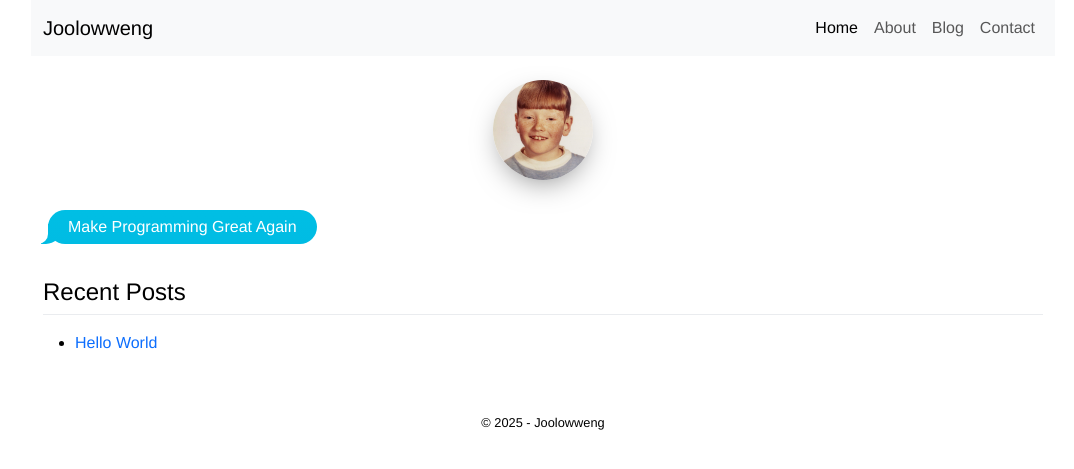
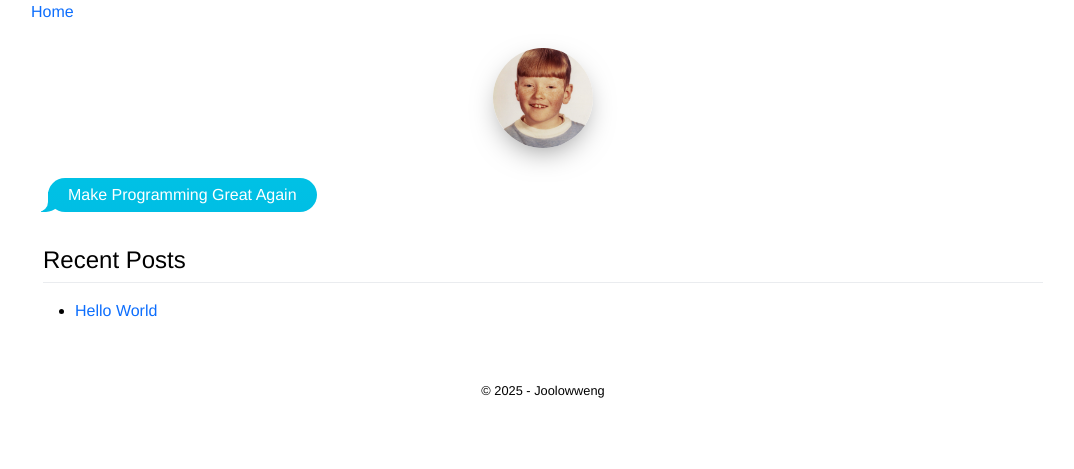
Before and after one commit to joolowweng/joolwweng.github.io, a Jekyll site: the page built from index.md, in a window 1280 px wide. Shown: the top 469 px of the page, without its empty margins (97-1171 px from the left). Built offline with Jekyll 4.4.1, drawn with Linux system fonts in a browser that asks for light colours.

Commit message:
Update default.html

```diff
--- a/_layouts/default.html
+++ b/_layouts/default.html
@@ -1,6 +1,6 @@
 <!DOCTYPE html>
 <html lang="en">
-  <head>
+  <header>
     <meta charset="utf-8" />
     <meta name="viewport" content="width=device-width, initial-scale=1" />
     <!-- Basic favicon -->
@@ -10,65 +10,47 @@
       href="https://cdn.jsdelivr.net/npm/bootstrap@5.3.0/dist/css/bootstrap.min.css"
       rel="stylesheet"
     />
-    <!-- Modern favicon options -->
     <title>
       {% if page.url == '/' %}{{ site.title | escape }}{% elsif page.title %}{{
       page.title | escape }} - {{ site.title | escape }}{% else %}{{ site.title
       | escape }}{% endif %}
     </title>
     <link rel="stylesheet" href="{{ site.baseurl }}/assets/css/style.css" />
-  </head>
+  </header>
+  <nav aria-label="breadcrumb">
+    <ol class="breadcrumb">
+      <li class="breadcrumb-item {% if page.url == '/' %}active{% endif %}">
+        <a href="{{ site.baseurl }}/">Home</a>
+      </li>
+
+      {% assign url_parts = page.url | split: '/' %} {% assign url_parts_size =
+      url_parts | size %} {% assign rm = url_parts | last %} {% assign base_url
+      = page.url | replace: rm %} {% for part in url_parts %} {% if
+      forloop.first %} {% continue %} {% endif %} {% assign is_last =
+      forloop.last %} {% capture slug %}{{ part }}{% endcapture %} {% if slug !=
+      "" %} {% capture breadcrumb_path %}{{ site.baseurl }}{% for path_part in
+      url_parts offset:0 limit:forloop.index %}{% if path_part != "" %}/{{
+      path_part }}{% endif %}{% endfor %}{% endcapture %}
+      <li
+        class="breadcrumb-item {% if is_last %}active{% endif %}"
+        {%
+        if
+        is_last
+        %}aria-current="page"
+        {%
+        endif
+        %}
+      >
+        {% if is_last %} {{ slug | capitalize | replace: '-', ' ' }} {% else %}
+        <a href="{{ breadcrumb_path }}/"
+          >{{ slug | capitalize | replace: '-', ' ' }}</a
+        >
+        {% endif %}
+      </li>
+      {% endif %} {% endfor %}
+    </ol>
+  </nav>
   <body class="vscode-body">
-    <!-- Navigation bar -->
-    <nav class="navbar navbar-expand-lg navbar-light bg-light">
-      <div class="container">
-        <a class="navbar-brand" href="{{ site.baseurl }}/">{{ site.title }}</a>
-        <button
-          class="navbar-toggler"
-          type="button"
-          data-bs-toggle="collapse"
-          data-bs-target="#navbarNav"
-          aria-controls="navbarNav"
-          aria-expanded="false"
-          aria-label="Toggle navigation"
-        >
-          <span class="navbar-toggler-icon"></span>
-        </button>
-        <div class="collapse navbar-collapse" id="navbarNav">
-          <ul class="navbar-nav ms-auto">
-            <li class="nav-item">
-              <a
-                class="nav-link {% if page.url == '/' %}active{% endif %}"
-                href="{{ site.baseurl }}/"
-                >Home</a
-              >
-            </li>
-            <li class="nav-item">
-              <a
-                class="nav-link {% if page.url contains '/about/' %}active{% endif %}"
-                href="{{ site.baseurl }}/about/"
-                >About</a
-              >
-            </li>
-            <li class="nav-item">
-              <a
-                class="nav-link {% if page.url contains '/blog/' %}active{% endif %}"
-                href="{{ site.baseurl }}/blog/"
-                >Blog</a
-              >
-            </li>
-            <li class="nav-item">
-              <a
-                class="nav-link {% if page.url contains '/contact/' %}active{% endif %}"
-                href="{{ site.baseurl }}/contact/"
-                >Contact</a
-              >
-            </li>
-          </ul>
-        </div>
-      </div>
-    </nav>
-
     <main class="container my-4">{{ content }}</main>
 
     <footer class="container text-center py-3">
```
